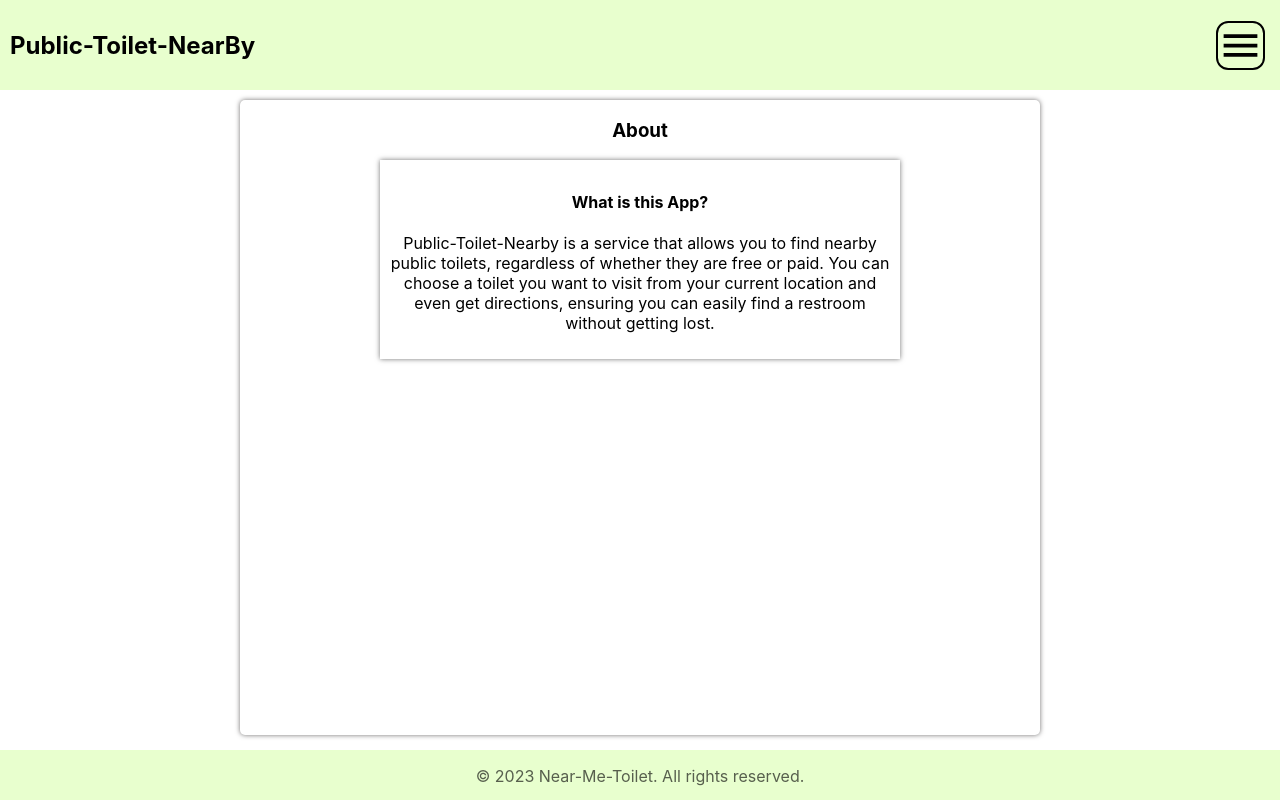
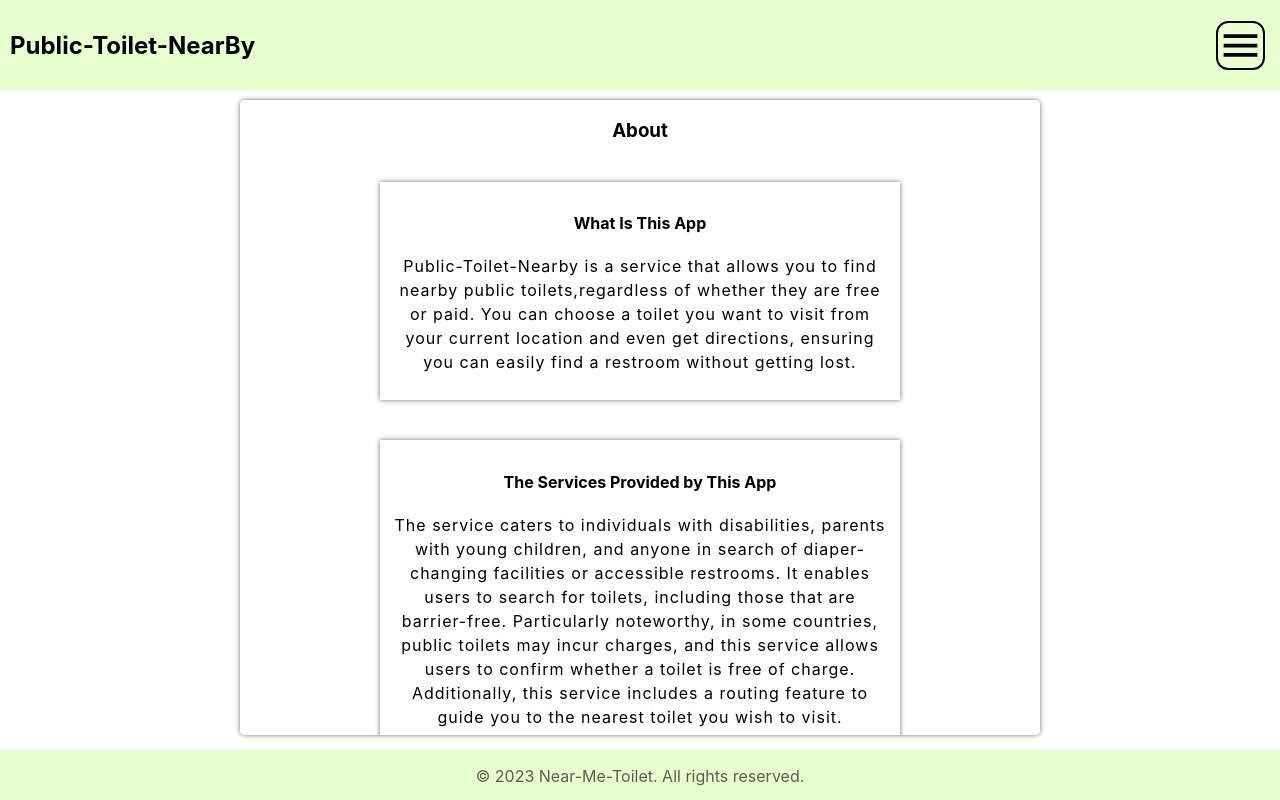
Before and after one commit to gagataiga/Public-Toilet-NearBy, a React (Create React App) app in the folder client/: page /About in a window 1280 px wide. Built offline with nearby package versions, Linux system fonts and the light colour scheme; no server answers.

Commit message:
feat: add some links

```diff
--- /dev/null
+++ b/client/src/common/data/aboutArticle.ts
@@ -0,0 +1,18 @@
+export const aboutPageTitleAndArticles:{title:string, article:string}[]= [
+  {
+    title: "What Is This App",
+    article: " Public-Toilet-Nearby is a service that allows you to find nearby public toilets,regardless of whether they are free or paid. You can choose a toilet you want to visit from your current location and even get directions, ensuring you can easily find a restroom without getting lost."
+  },
+  {
+    title: "The Services Provided by This App" ,
+    article: "The service caters to individuals with disabilities, parents with young children, and anyone in search of diaper-changing facilities or accessible restrooms. It enables users to search for toilets, including those that are barrier-free. Particularly noteworthy, in some countries, public toilets may incur charges, and this service allows users to confirm whether a toilet is free of charge. Additionally, this service includes a routing feature to guide you to the nearest toilet you wish to visit."
+  },
+  {
+    title: "Why I Wanted to Create This App",
+    article: "The purpose behind creating this service stems from my personal experiences during my time living abroad. I found it incredibly challenging to locate restrooms, and I often felt the lack of services helping me find available restroom facilities."
+  },
+  {
+    title: "Message from the Creator",
+    article: "We eagerly await your contributions through volunteering. I, Taiga Shiga, am the main contributor to this app. Currently, the service relies on volunteer submissions, so the number of listings is limited. We hope that with your help, we can expand our database. We look forward to your heartfelt engagement with this service."
+  }
+]
--- a/client/src/pages/About.css
+++ b/client/src/pages/About.css
@@ -26,3 +26,22 @@
   box-shadow: 0px 0px 5px rgb(116, 116, 116);
   padding: 10px;
 }
+
+.about__article{
+  line-height:  1.5em;
+  letter-spacing: 1px;
+}
+
+.about-article__container{
+  margin-top: 40px;
+  margin-bottom: 20px;
+}
+
+.about-me{
+
+}
+
+.link__container{
+  margin: 10px;
+  font-size: x-large;
+}
--- a/client/src/pages/About.tsx
+++ b/client/src/pages/About.tsx
@@ -1,24 +1,49 @@
 import React from 'react';
 import "./About.css";
+import { aboutPageTitleAndArticles } from '../common/data/aboutArticle';
+import { Link } from '@mui/material';
 
 const About = () => {
+
   return (
     <div className='about'>
       <div className='about__container'>
         <div className='about__title'>
         <h3>About</h3>
         </div>
-        <div className='about-article__container'>
-          <div className='about__article_card'>
+        {aboutPageTitleAndArticles.map((item, index)=>{
+          return ( <div key={index} className='about-article__container'>
+          <article className='about__article_card'>
             <div className='about__article_title'>
               <h4>
-              What is this App?
+                  {item.title}
               </h4>
             </div>
             <p className='about__article'>
-                Public-Toilet-Nearby is a service that allows you to find nearby public toilets,
-                regardless of whether they are free or paid. You can choose a toilet you want to visit from your current location and even get directions, ensuring you can easily find a restroom without getting lost.
+                {item.article}
             </p>
+          </article>
+          </div>
+          )
+        })}
+
+        <div className='about-article__container'>
+          <div className='about__article_card'>
+            <p className=''>
+            If you are interested, please contact me using the link below.
+            </p>
+            <div className='link__container'>
+            <Link href="https://github.com/gagataiga/Near-me-toilet2" underline="hover" target="_blank">Git Hub
+            </Link>
+            </div>
+            <div className='link__container'>
+            <Link href="www.linkedin.com/in/taiga-shiga" underline="hover"  target="_blank">LinkedIn
+              </Link>
+            </div>
+            <div className='link__container'>
+            <Link href="https://www.wantedly.com/id/gaga55" underline="hover"  target="_blank">Wantedly
+            </Link>
+            </div>
           </div>
         </div>
       </div>
```
